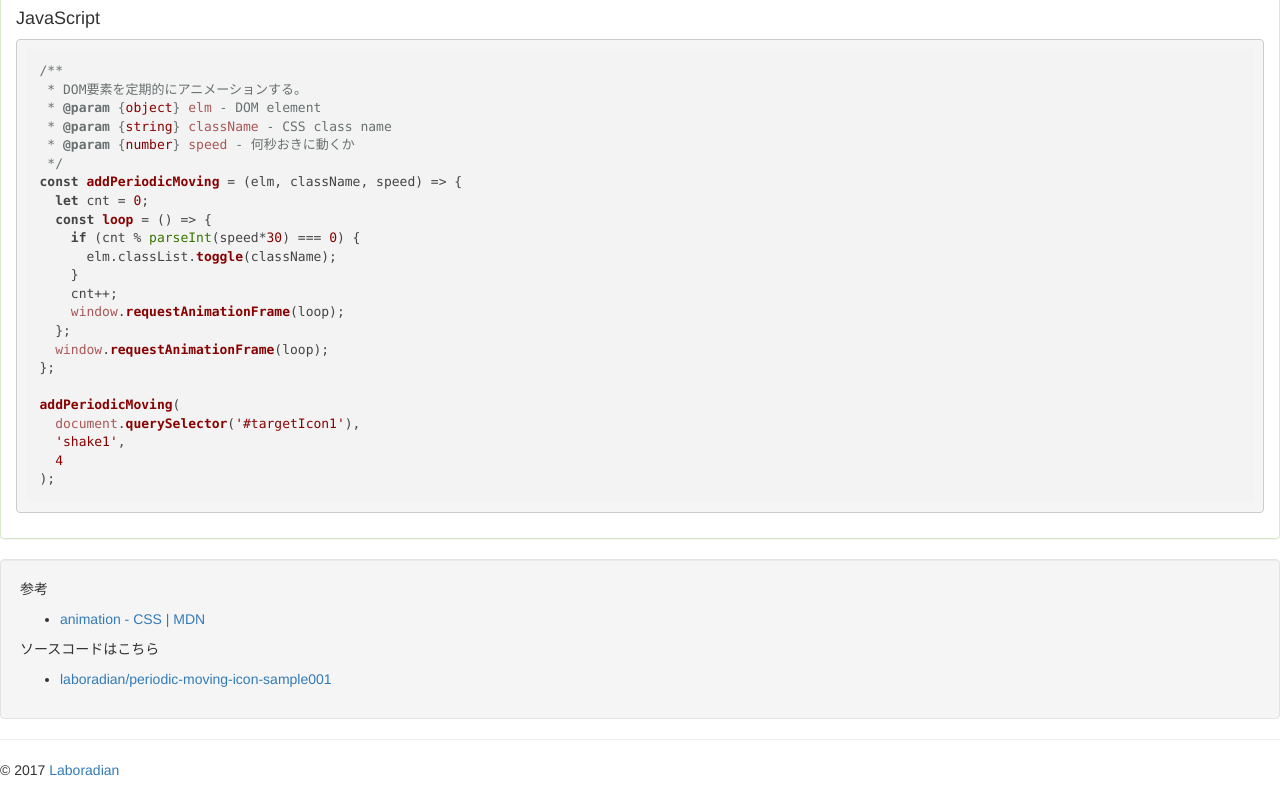
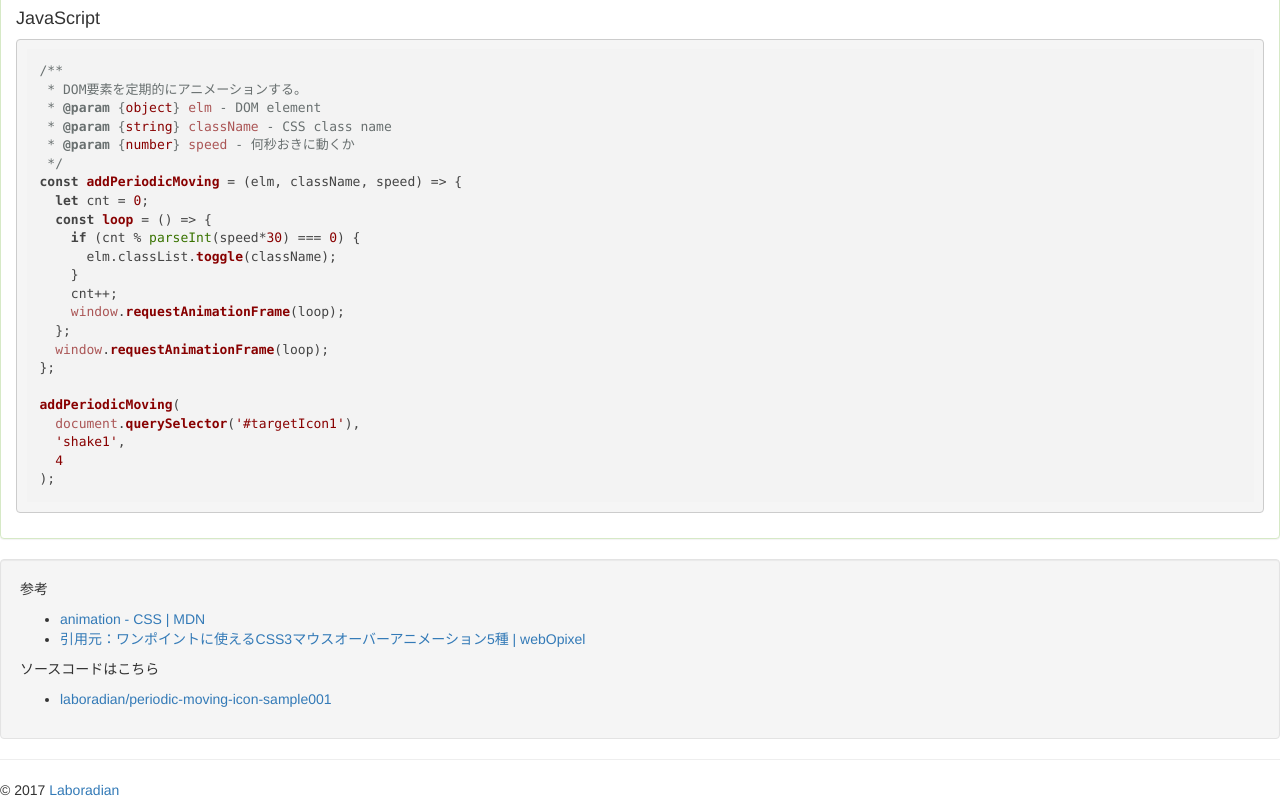
Before and after one commit to laboradian/periodic-moving-icon-sample001, a website built with webpack: page src/index.html in a window 1280 px wide. Shown: the part 980-1780 px from the top of the page. Built offline with nearby package versions, Linux system fonts and the light colour scheme.

Commit message:
Add a reference link in index.html

```diff
--- a/src/index.html
+++ b/src/index.html
@@ -87,6 +87,7 @@ addPeriodicMoving(
     <p>参考</p>
     <ul>
       <li><a href="https://developer.mozilla.org/en/docs/Web/CSS/animation">animation - CSS | MDN</a></li>
+      <li><a href="http://www.webopixel.net/html-css/831.html">引用元：ワンポイントに使えるCSS3マウスオーバーアニメーション5種 | webOpixel</a></li>
     </ul>
 
     <p>ソースコードはこちら</p>
```
Also changed, not shown: dist/index.html.
